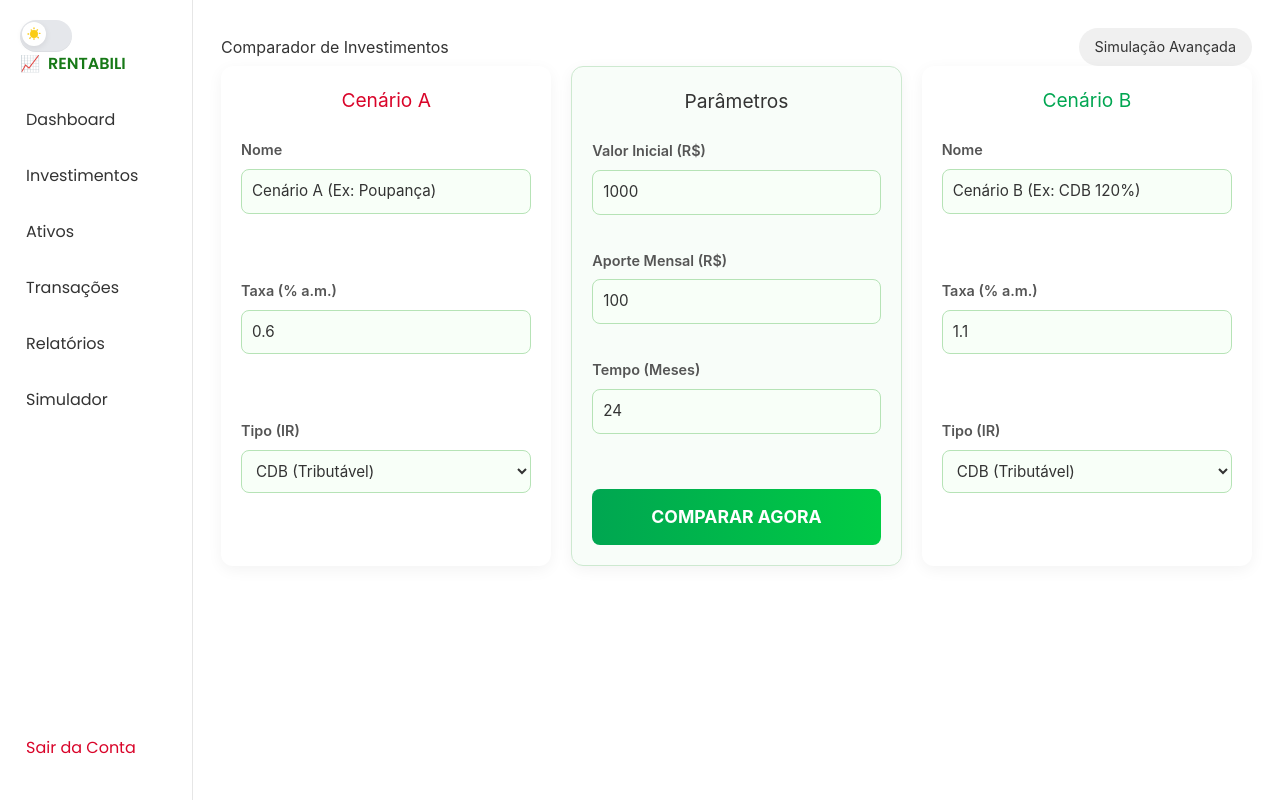
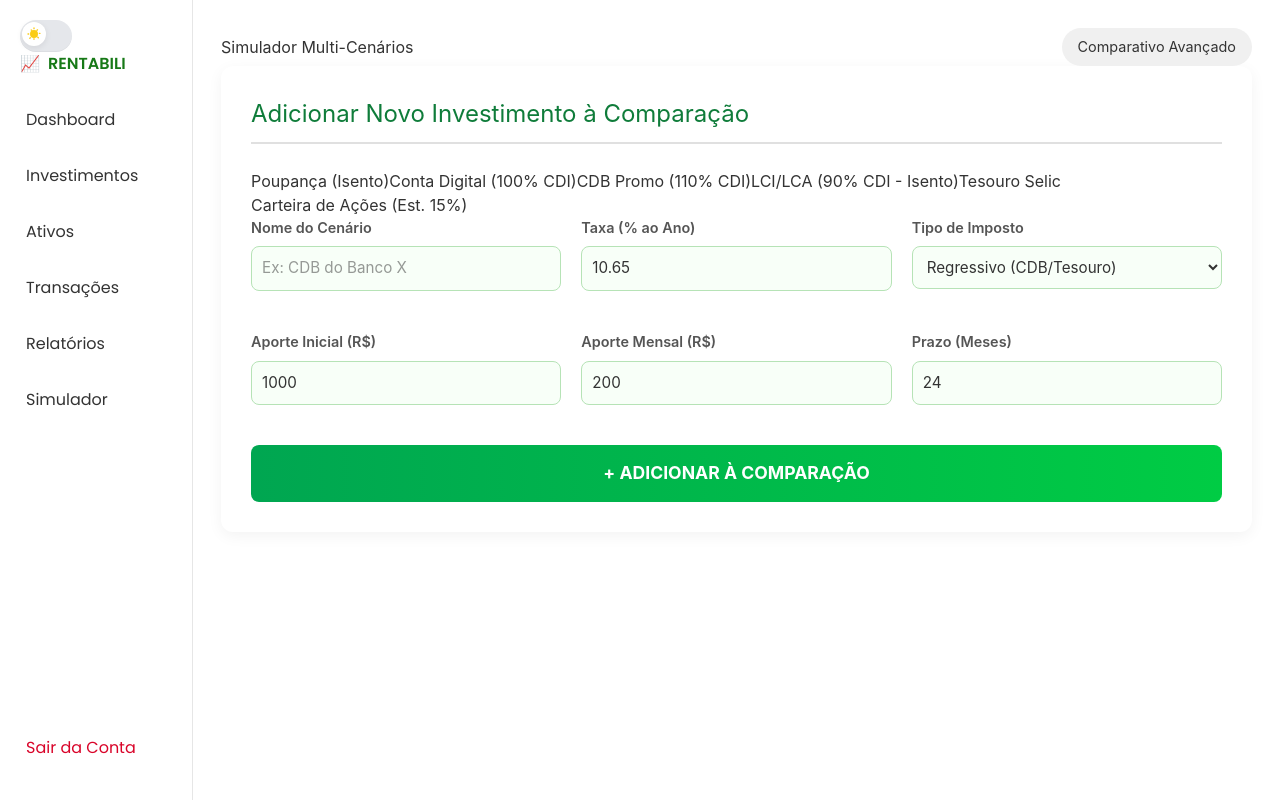
Before and after one commit to gabrielflorianoo/Rentabili, a React (Vite) app in the folder frontend/: page /simulador in a window 1280 px wide. Built offline with nearby package versions, Linux system fonts and the light colour scheme; sample sign-in values are in the browser's storage.

Commit message:
Update Simulador.jsx

```diff
--- a/frontend/src/pages/Simulador.jsx
+++ b/frontend/src/pages/Simulador.jsx
@@ -13,105 +13,127 @@ import {
 } from "chart.js";
 import { Line } from "react-chartjs-2";
 
-ChartJS.register(
-    CategoryScale,
-    LinearScale,
-    PointElement,
-    LineElement,
-    Title,
-    Tooltip,
-    Legend,
-    Filler
-);
+ChartJS.register(CategoryScale, LinearScale, PointElement, LineElement, Title, Tooltip, Legend, Filler);
+
+// Tipos pré-definidos para facilitar a vida do usuário (Taxas Anuais Estimadas)
+const OPCOES_INVESTIMENTO = {
+    POUPANCA: { label: 'Poupança (Isento)', taxa: 6.17, tipoIR: 'ISENTO' },
+    NU_CONTA: { label: 'Conta Digital (100% CDI)', taxa: 10.65, tipoIR: 'REGRESSIVO' },
+    CDB_110: { label: 'CDB Promo (110% CDI)', taxa: 11.71, tipoIR: 'REGRESSIVO' },
+    LCI_90: { label: 'LCI/LCA (90% CDI - Isento)', taxa: 9.58, tipoIR: 'ISENTO' },
+    TESOURO: { label: 'Tesouro Selic', taxa: 10.75, tipoIR: 'REGRESSIVO' },
+    ACOES: { label: 'Carteira de Ações (Est. 15%)', taxa: 15.00, tipoIR: 'RENDA_VARIAVEL' },
+};
+
+const CORES = ['#00a651', '#d90429', '#0077b6', '#9b5de5', '#f15bb5', '#fee440'];
 
 export default function Simulador() {
-    // --- ESTADOS DO CENÁRIO A ---
-    const [cenarioA, setCenarioA] = useState({
-        nome: "Cenário A (Ex: Poupança)",
-        tipo: "CDB", // Usando CDB como genérico tributável
-        taxa: 0.6, // % ao mês
-        inicial: 1000,
-        aporte: 100
+    // Estado da lista de cenários
+    const [cenarios, setCenarios] = useState([]);
+
+    // Estado do formulário de adição
+    const [novoCenario, setNovoCenario] = useState({
+        nome: '',
+        aporteInicial: 1000,
+        aporteMensal: 200,
+        taxaAnual: 10.65, // Começa com CDI padrão
+        tipoIR: 'REGRESSIVO',
+        prazoMeses: 24
     });
 
-    // --- ESTADOS DO CENÁRIO B ---
-    const [cenarioB, setCenarioB] = useState({
-        nome: "Cenário B (Ex: CDB 120%)",
-        tipo: "CDB",
-        taxa: 1.1, // % ao mês
-        inicial: 1000,
-        aporte: 100
-    });
+    const [graficoData, setGraficoData] = useState(null);
 
-    const [prazo, setPrazo] = useState(24); // Meses
-    const [resultado, setResultado] = useState(null);
+    // --- FUNÇÕES AUXILIARES ---
 
-    // Regra de Negócio: Tabela Regressiva IR
     const calcularIR = (dias, tipo) => {
-        if (tipo === "LCI" || tipo === "LCA") return 0;
+        if (tipo === 'ISENTO') return 0;
+        if (tipo === 'RENDA_VARIAVEL') return 15.0; // Swing trade padrão
+        // Tabela Regressiva
         if (dias <= 180) return 22.5;
         if (dias <= 360) return 20.0;
         if (dias <= 720) return 17.5;
         return 15.0;
     };
 
-    const calcularCenario = (params, meses) => {
-        let montante = Number(params.inicial);
-        let investido = Number(params.inicial);
+    const adicionarCenario = () => {
+        if (!novoCenario.nome) {
+            alert("Dê um nome para este cenário (Ex: Minha Aposentadoria)");
+            return;
+        }
+
+        const taxaMensal = Math.pow(1 + (Number(novoCenario.taxaAnual) / 100), 1 / 12) - 1;
+        let montante = Number(novoCenario.aporteInicial);
+        let totalInvestido = Number(novoCenario.aporteInicial);
         const evolucao = [montante];
-        const taxaDecimal = Number(params.taxa) / 100;
 
-        for (let i = 1; i <= meses; i++) {
-            montante = (montante + Number(params.aporte)) * (1 + taxaDecimal);
-            investido += Number(params.aporte);
+        // Cálculo mês a mês
+        for (let i = 1; i <= Number(novoCenario.prazoMeses); i++) {
+            montante = (montante + Number(novoCenario.aporteMensal)) * (1 + taxaMensal);
+            totalInvestido += Number(novoCenario.aporteMensal);
             evolucao.push(montante);
         }
 
-        // Desconto de IR no final
-        const lucroBruto = montante - investido;
-        const aliquota = calcularIR(meses * 30, params.tipo);
+        // Cálculo Final (Impostos)
+        const lucroBruto = montante - totalInvestido;
+        const aliquota = calcularIR(Number(novoCenario.prazoMeses) * 30, novoCenario.tipoIR);
         const imposto = lucroBruto * (aliquota / 100);
         const liquido = montante - imposto;
 
-        return {
+        const cenarioCalculado = {
+            id: Date.now(),
+            ...novoCenario,
+            resultado: {
                 bruto: montante,
                 liquido: liquido,
-            investido: investido,
-            lucroLiquido: liquido - investido,
+                investido: totalInvestido,
+                lucro: liquido - totalInvestido,
                 evolucao: evolucao
-        };
+            }
         };
 
-    const simular = () => {
-        const resA = calcularCenario(cenarioA, prazo);
-        const resB = calcularCenario(cenarioB, prazo);
+        const novaLista = [...cenarios, cenarioCalculado];
+        setCenarios(novaLista);
+        atualizarGrafico(novaLista);
 
-        const labels = Array.from({ length: Number(prazo) + 1 }, (_, i) => `Mês ${i}`);
+        // Limpa nome para o próximo
+        setNovoCenario({...novoCenario, nome: ''});
+    };
 
-        setResultado({
-            a: resA,
-            b: resB,
-            diferenca: resB.liquido - resA.liquido,
-            grafico: {
-                labels,
-                datasets: [
-                    {
-                        label: cenarioA.nome,
-                        data: resA.evolucao,
-                        borderColor: '#d90429', // Vermelho/Laranja
-                        backgroundColor: 'rgba(217, 4, 41, 0.1)',
-                        tension: 0.4
-                    },
-                    {
-                        label: cenarioB.nome,
-                        data: resB.evolucao,
-                        borderColor: '#00a651', // Verde Rentabili
-                        backgroundColor: 'rgba(0, 166, 81, 0.1)',
-                        fill: true,
-                        tension: 0.4
+    const removerCenario = (id) => {
+        const novaLista = cenarios.filter(c => c.id !== id);
+        setCenarios(novaLista);
+        atualizarGrafico(novaLista);
+    };
+
+    const atualizarGrafico = (lista) => {
+        if (lista.length === 0) {
+            setGraficoData(null);
+            return;
         }
-                ]
-            }
+
+        // Pega o maior prazo para definir o eixo X
+        const maiorPrazo = Math.max(...lista.map(c => Number(c.prazoMeses)));
+        const labels = Array.from({ length: maiorPrazo + 1 }, (_, i) => `Mês ${i}`);
+
+        const datasets = lista.map((c, index) => ({
+            label: c.nome,
+            data: c.resultado.evolucao,
+            borderColor: CORES[index % CORES.length],
+            backgroundColor: 'transparent',
+            tension: 0.3,
+            pointRadius: 2
+        }));
+
+        setGraficoData({ labels, datasets });
+    };
+
+    const handleSelectPreset = (key) => {
+        const preset = OPCOES_INVESTIMENTO[key];
+        setNovoCenario({
+            ...novoCenario,
+            nome: preset.label, // Sugere nome
+            taxaAnual: preset.taxa,
+            tipoIR: preset.tipoIR
         });
     };
 
@@ -119,112 +141,131 @@ export default function Simulador() {
         <div className="dashboard-wrap">
             <div className="content">
                 <header className="content-head">
-                    <h2>Comparador de Investimentos</h2>
-                    <div className="user-badge">Simulação Avançada</div>
+                    <h2>Simulador Multi-Cenários</h2>
+                    <div className="user-badge">Comparativo Avançado</div>
                 </header>
 
                 <div className="simulador-container">
 
-                    {/* --- ÁREA DE INPUTS LADO A LADO --- */}
-                    <div className="comparador-grid">
+                    {/* --- 1. ÁREA DE CADASTRO DE CENÁRIO --- */}
+                    <div className="form-section">
+                        <h1 className="simuladorTitulo">Adicionar Novo Investimento à Comparação</h1>
 
-                        {/* CENÁRIO A */}
-                        <div className="cenario-card">
-                            <h3 style={{color: '#d90429'}}>Cenário A</h3>
+                        {/* Botões Rápidos de Tipo */}
+                        <div className="presets-row">
+                            {Object.keys(OPCOES_INVESTIMENTO).map(key => (
+                                <button
+                                    key={key}
+                                    className="btn-preset"
+                                    onClick={() => handleSelectPreset(key)}
+                                >
+                                    {OPCOES_INVESTIMENTO[key].label}
+                                </button>
+                            ))}
+                        </div>
+
+                        <div className="form-row">
                             <div className="form-group">
-                                <label>Nome</label>
-                                <input className="simuladorInput" value={cenarioA.nome} onChange={e => setCenarioA({...cenarioA, nome: e.target.value})} />
+                                <label>Nome do Cenário</label>
+                                <input
+                                    className="simuladorInput"
+                                    placeholder="Ex: CDB do Banco X"
+                                    value={novoCenario.nome}
+                                    onChange={e => setNovoCenario({...novoCenario, nome: e.target.value})}
+                                />
                             </div>
                             <div className="form-group">
-                                <label>Taxa (% a.m.)</label>
-                                <input type="number" className="simuladorInput" value={cenarioA.taxa} onChange={e => setCenarioA({...cenarioA, taxa: e.target.value})} />
+                                <label>Taxa (% ao Ano)</label>
+                                <input
+                                    type="number"
+                                    className="simuladorInput"
+                                    value={novoCenario.taxaAnual}
+                                    onChange={e => setNovoCenario({...novoCenario, taxaAnual: e.target.value})}
+                                />
                             </div>
                             <div className="form-group">
-                                <label>Tipo (IR)</label>
-                                <select className="simuladorInput" value={cenarioA.tipo} onChange={e => setCenarioA({...cenarioA, tipo: e.target.value})}>
-                                    <option value="CDB">CDB (Tributável)</option>
-                                    <option value="LCI">LCI (Isento)</option>
+                                <label>Tipo de Imposto</label>
+                                <select
+                                    className="simuladorInput"
+                                    value={novoCenario.tipoIR}
+                                    onChange={e => setNovoCenario({...novoCenario, tipoIR: e.target.value})}
+                                >
+                                    <option value="REGRESSIVO">Regressivo (CDB/Tesouro)</option>
+                                    <option value="ISENTO">Isento (LCI/LCA/Poupança)</option>
+                                    <option value="RENDA_VARIAVEL">Renda Variável (15%)</option>
                                 </select>
                             </div>
                         </div>
 
-                        {/* PARÂMETROS COMUNS */}
-                        <div className="cenario-card centro">
-                            <h3>Parâmetros</h3>
+                        <div className="form-row">
                             <div className="form-group">
-                                <label>Valor Inicial (R$)</label>
-                                <input type="number" className="simuladorInput" value={cenarioA.inicial} onChange={e => {
-                                    setCenarioA({...cenarioA, inicial: e.target.value});
-                                    setCenarioB({...cenarioB, inicial: e.target.value});
-                                }} />
+                                <label>Aporte Inicial (R$)</label>
+                                <input type="number" className="simuladorInput" value={novoCenario.aporteInicial} onChange={e => setNovoCenario({...novoCenario, aporteInicial: e.target.value})} />
                             </div>
                             <div className="form-group">
                                 <label>Aporte Mensal (R$)</label>
-                                <input type="number" className="simuladorInput" value={cenarioA.aporte} onChange={e => {
-                                    setCenarioA({...cenarioA, aporte: e.target.value});
-                                    setCenarioB({...cenarioB, aporte: e.target.value});
-                                }} />
+                                <input type="number" className="simuladorInput" value={novoCenario.aporteMensal} onChange={e => setNovoCenario({...novoCenario, aporteMensal: e.target.value})} />
                             </div>
                             <div className="form-group">
-                                <label>Tempo (Meses)</label>
-                                <input type="number" className="simuladorInput" value={prazo} onChange={e => setPrazo(e.target.value)} />
+                                <label>Prazo (Meses)</label>
+                                <input type="number" className="simuladorInput" value={novoCenario.prazoMeses} onChange={e => setNovoCenario({...novoCenario, prazoMeses: e.target.value})} />
                             </div>
-                            <button onClick={simular} className="simuladorButton" style={{marginTop: '20px'}}>
-                                COMPARAR AGORA
+                        </div>
+
+                        <button onClick={adicionarCenario} className="simuladorButton">
+                            + ADICIONAR À COMPARAÇÃO
                         </button>
                     </div>
 
-                        {/* CENÁRIO B */}
-                        <div className="cenario-card">
-                            <h3 style={{color: '#00a651'}}>Cenário B</h3>
-                            <div className="form-group">
-                                <label>Nome</label>
-                                <input className="simuladorInput" value={cenarioB.nome} onChange={e => setCenarioB({...cenarioB, nome: e.target.value})} />
+                    {/* --- 2. RESULTADOS (HORIZONTAL) --- */}
+                    {cenarios.length > 0 && (
+                        <>
+                            <h3 className="section-title-small">Ranking de Resultados (Líquidos)</h3>
+
+                            <div className="cards-horizontal-scroll">
+                                {cenarios
+                                    .sort((a, b) => b.resultado.liquido - a.resultado.liquido) // Ordena do maior pro menor
+                                    .map((cenario, index) => (
+                                    <div key={cenario.id} className="resultado-card" style={{borderTop: `5px solid ${CORES[index % CORES.length]}`}}>
+                                        <div className="card-header">
+                                            <span className="posicao">#{index + 1}</span>
+                                            <h4>{cenario.nome}</h4>
+                                            <button className="btn-close" onClick={() => removerCenario(cenario.id)}>×</button>
                                         </div>
-                            <div className="form-group">
-                                <label>Taxa (% a.m.)</label>
-                                <input type="number" className="simuladorInput" value={cenarioB.taxa} onChange={e => setCenarioB({...cenarioB, taxa: e.target.value})} />
+
+                                        <div className="card-body">
+                                            <div className="row">
+                                                <span>Valor Líquido:</span>
+                                                <strong className="valor-final">
+                                                    {new Intl.NumberFormat('pt-BR', { style: 'currency', currency: 'BRL' }).format(cenario.resultado.liquido)}
+                                                </strong>
                                             </div>
-                            <div className="form-group">
-                                <label>Tipo (IR)</label>
-                                <select className="simuladorInput" value={cenarioB.tipo} onChange={e => setCenarioB({...cenarioB, tipo: e.target.value})}>
-                                    <option value="CDB">CDB (Tributável)</option>
-                                    <option value="LCI">LCI (Isento)</option>
-                                </select>
+                                            <div className="row">
+                                                <span>Lucro Real:</span>
+                                                <span className="valor-lucro">
+                                                    +{new Intl.NumberFormat('pt-BR', { style: 'currency', currency: 'BRL' }).format(cenario.resultado.lucro)}
+                                                </span>
+                                            </div>
+                                            <hr/>
+                                            <div className="row-small">
+                                                <span>Taxa:</span>
+                                                <span>{cenario.taxaAnual}% a.a.</span>
+                                            </div>
+                                            <div className="row-small">
+                                                <span>Total Investido:</span>
+                                                <span>{new Intl.NumberFormat('pt-BR', { style: 'currency', currency: 'BRL' }).format(cenario.resultado.investido)}</span>
                                             </div>
                                         </div>
                                     </div>
-
-                    {/* --- RESULTADOS --- */}
-                    {resultado && (
-                        <div className="resultado-comparativo">
-
-                            <div className="placar">
-                                <div className="placar-item">
-                                    <span>Resultado A (Líquido)</span>
-                                    <strong style={{color: '#d90429'}}>
-                                        {new Intl.NumberFormat('pt-BR', { style: 'currency', currency: 'BRL' }).format(resultado.a.liquido)}
-                                    </strong>
-                                </div>
-                                <div className="vs">VS</div>
-                                <div className="placar-item">
-                                    <span>Resultado B (Líquido)</span>
-                                    <strong style={{color: '#00a651'}}>
-                                        {new Intl.NumberFormat('pt-BR', { style: 'currency', currency: 'BRL' }).format(resultado.b.liquido)}
-                                    </strong>
-                                </div>
+                                ))}
                             </div>
 
-                            <div className="vencedor-banner">
-                                {resultado.diferenca > 0
-                                    ? `🏆 O Cenário B rende R$ ${resultado.diferenca.toFixed(2)} a mais!`
-                                    : `🏆 O Cenário A rende R$ ${Math.abs(resultado.diferenca).toFixed(2)} a mais!`}
+                            {/* --- 3. GRÁFICO COMPARATIVO --- */}
+                            <div className="chartWrapper">
+                                <h3 style={{textAlign: 'center', marginBottom: '15px'}}>Curva de Evolução Patrimonial</h3>
+                                {graficoData && <Line data={graficoData} />}
                             </div>
-
-                            <div className="chartWrapper">
-                                <Line data={resultado.grafico} />
-                            </div>
-                        </div>
+                        </>
                     )}
                 </div>
             </div>
```
Lines whose indentation alone changed are shown as unchanged.
